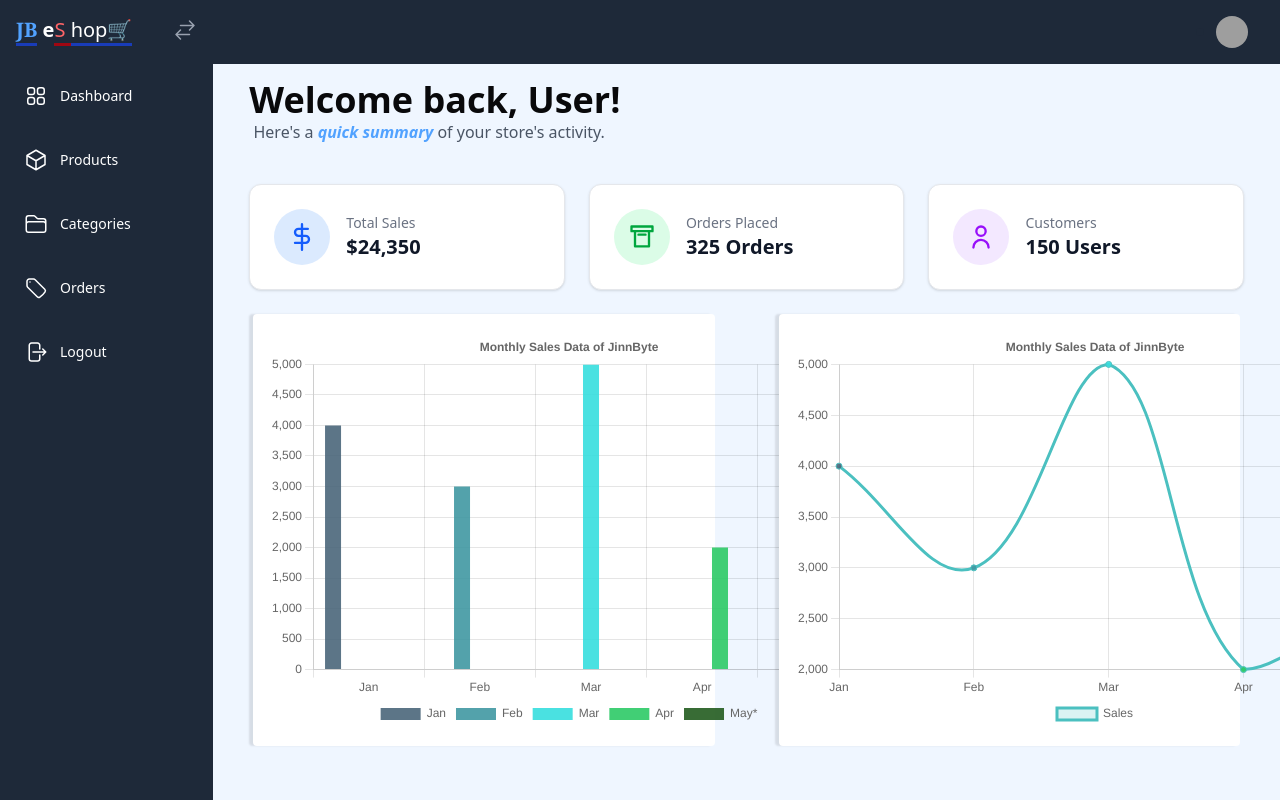
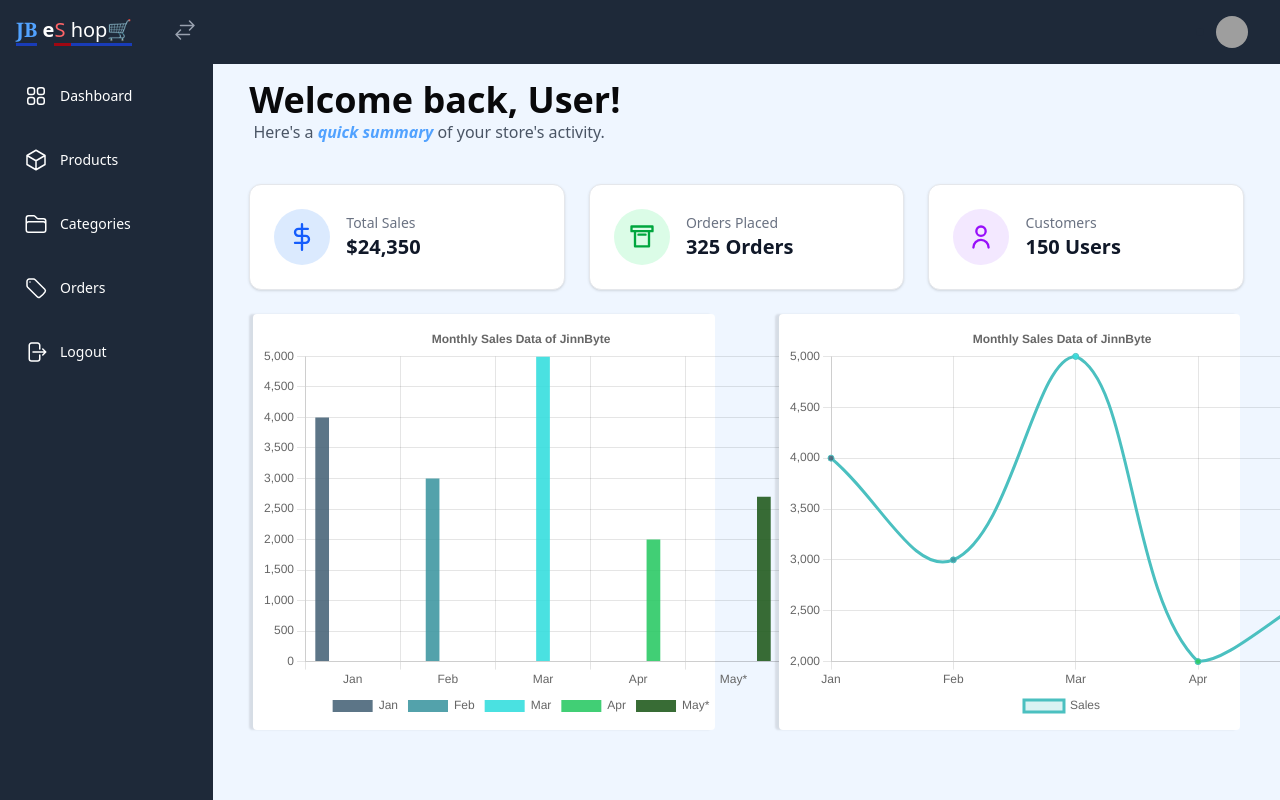
Before and after one commit to Damon7181/JB-eshop-admin, a React (Vite) app: page / in a window 1280 px wide. Built offline with nearby package versions, Linux system fonts and the light colour scheme; sample sign-in values are in the browser's storage; grey boxes are pictures that could not be loaded.

Commit message:
Fifth Commit

```diff
--- a/src/Pages/Home.jsx
+++ b/src/Pages/Home.jsx
@@ -38,7 +38,7 @@ const Home = () => {
 
   return (
     <section className=" text-gray-600 w-full">
-      <div className="container px-5 mx-auto w-full">
+      <div className=" px-5 mx-auto w-full">
         <div>
           <h1 className="text-4xl text-zinc-950 font-bold">
             Welcome back, User!
@@ -82,10 +82,10 @@ const Home = () => {
           ))}
         </div>
         <div className="grid lg:grid-cols-2 md:grid-cols-2 sm:grid-cols-1 gap-16 mt-6 px-1">
-          <div className="bg-white p-4 shadow-[-4px_0_2px_rgba(0,0,0,0.1)] rounded">
+          <div className="bg-white p-2 shadow-[-4px_0_2px_rgba(0,0,0,0.1)] rounded ">
             <Barchart />
           </div>
-          <div className="bg-white p-4 shadow-[-4px_0_2px_rgba(0,0,0,0.1)] rounded">
+          <div className="bg-white p-2 shadow-[-4px_0_2px_rgba(0,0,0,0.1)] rounded">
             <Linechart />
           </div>
         </div>
--- a/src/components/Barchart.jsx
+++ b/src/components/Barchart.jsx
@@ -83,7 +83,7 @@ export default function Barchart() {
   return (
     <>
       <div>
-        <Bar data={data} options={options} width={600} height={400} />
+        <Bar data={data} options={options} width={520} height={400} />
       </div>
     </>
   );
--- a/src/components/Linechart.jsx
+++ b/src/components/Linechart.jsx
@@ -59,7 +59,7 @@ const options = {
 export default function Linechart() {
   return (
     <div>
-      <Line data={data} options={options} width={600} height={400} />
+      <Line data={data} options={options} width={550} height={400} />
     </div>
   );
 }
```
